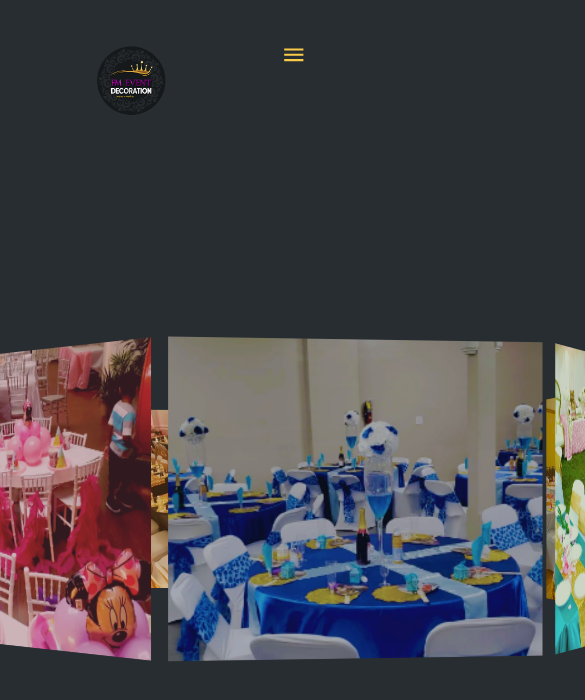
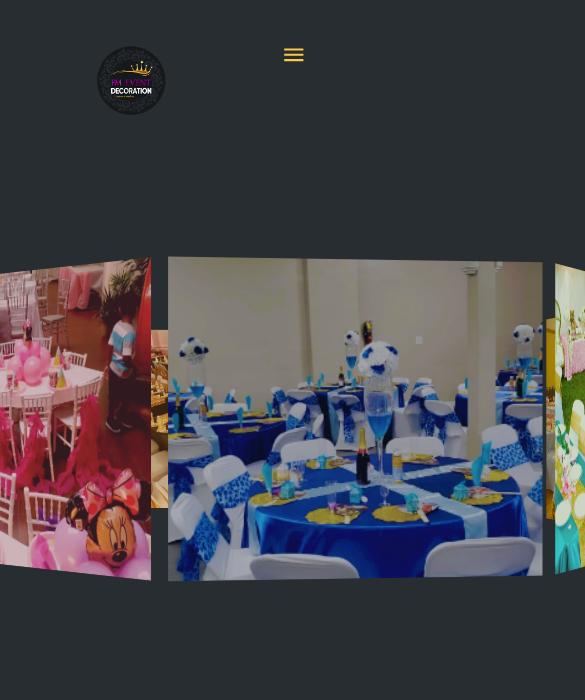
Before and after one commit to w0daz/fm-event, a plain HTML site: page gallery.html in a window 390 px wide. Shown: the top 700 px of the page, 585 px wide, since content can reach past the window. Drawn offline with nearby package versions, Linux system fonts and the light colour scheme.

Commit message:
shifted gallery up for mobile screens

```diff
--- a/gallery.css
+++ b/gallery.css
@@ -204,3 +204,9 @@ body{
         max-width: 90rem;
     }
   }
+
+@media only screen and (max-width: 450px) {
+    .gallery{
+        margin-top: 10rem;
+      }
+}
```
